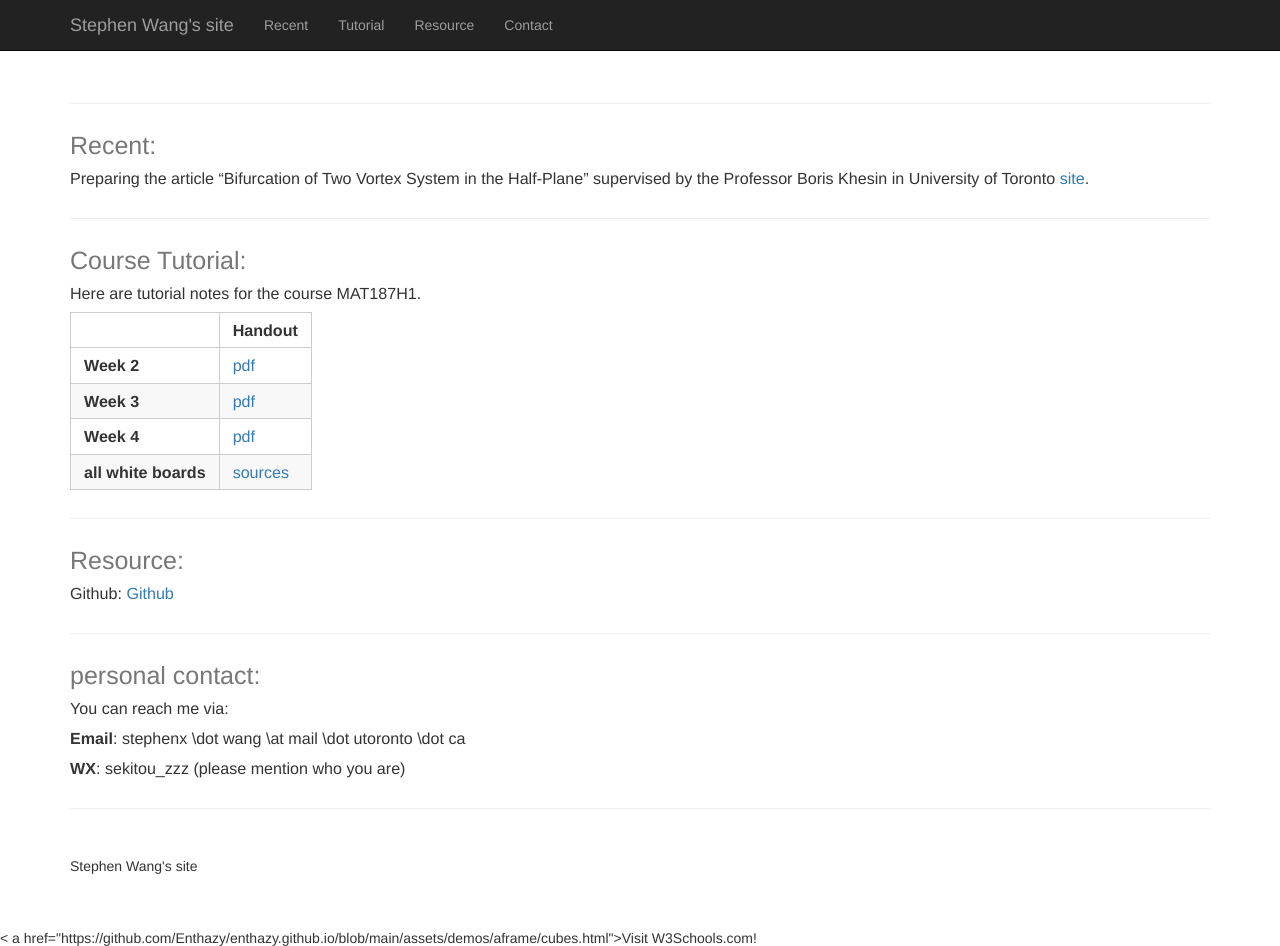
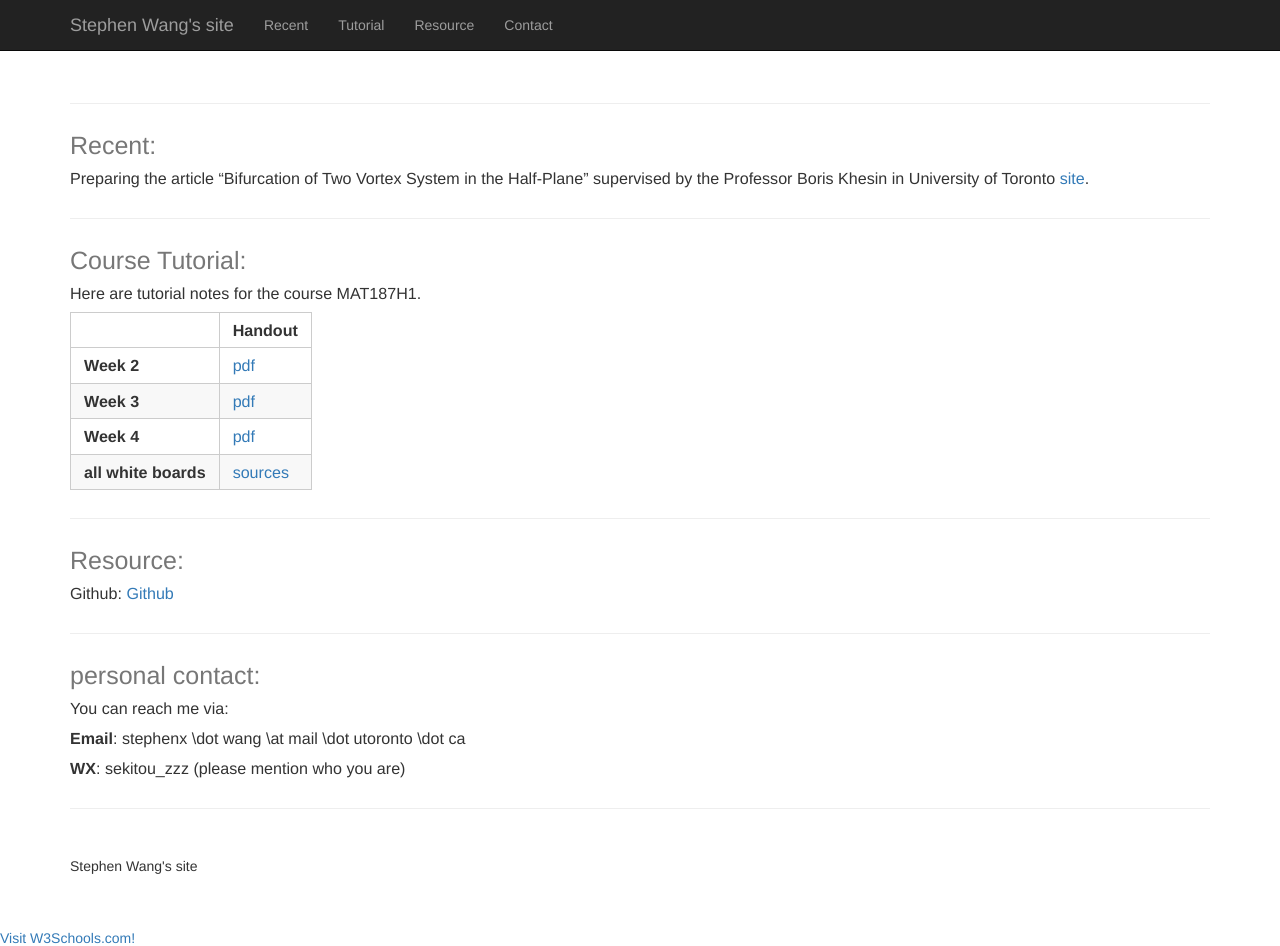
Before and after one commit to Enthazy/enthazy.github.io, a Jekyll site: the page built from index.html, in a window 1280 px wide and 946 px high. Built offline with Jekyll 4.4.1, drawn with Linux system fonts in a browser that asks for light colours; some of the changed lines change nothing that is shown.

Commit message:
Update index.html

```diff
--- a/index.html
+++ b/index.html
@@ -10,4 +10,4 @@ subheading:
   {% include contents.html %}
   {% include footer.html %}
 </div>
-< a href="https://github.com/Enthazy/enthazy.github.io/blob/main/assets/demos/aframe/cubes.html">Visit W3Schools.com!</ a>
+<a href="enthazy.github.io/assets/demos/aframe/cubes.html">Visit W3Schools.com!</a>
```
